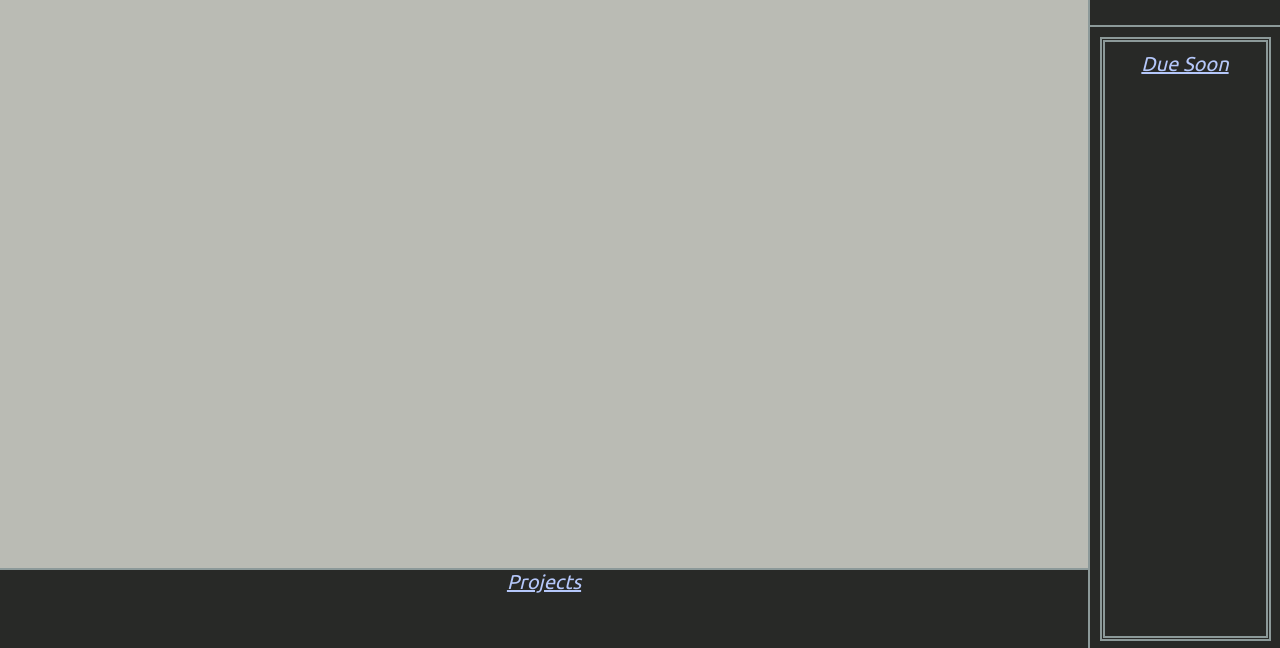
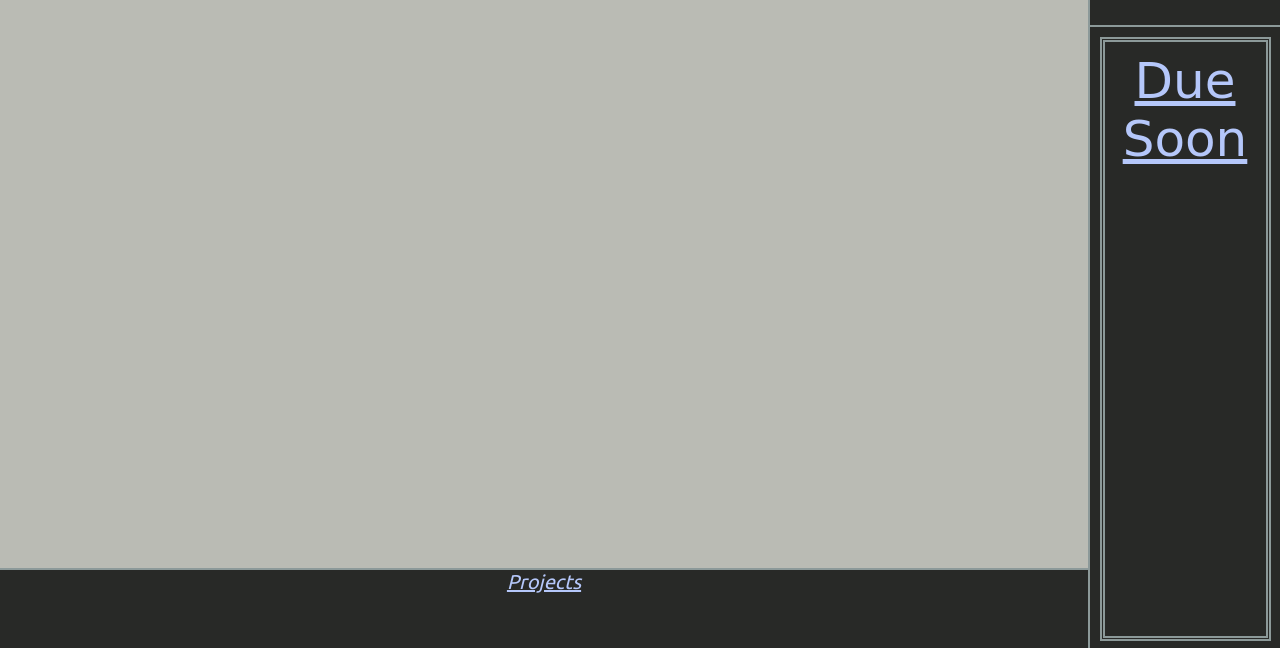
Before and after one commit to rwalsh221/odin_todo, a website built with webpack: page src/index.html in a window 1280 px wide. Shown: the part 180-828 px from the top of the page. Built offline with nearby package versions, Linux system fonts and the light colour scheme; a web font is replaced by a local one; what array-move would draw is missing.

Commit message:
fix todo card btn duplicate id. add h2 to sidebar. deploy

```diff
--- a/src/js/js/render.js
+++ b/src/js/js/render.js
@@ -23,7 +23,7 @@ const renderTodoCard = (element) => {
                                 <p class="todo-card__back--notes" id="notes-$${element.id}">${element.notes}</p>
                                 <h4 class="todo-card__back--checklist-heading heading-quaternary">Checklist</h4>
                                 <ul class="todo-card__back--checklist" id="checklist-$${element.id}"></ul>
-                                <button id="btn__back-$1111" class="btn todo-card__back--btn">todo</button>
+                                <button class="btn todo-card__back--btn">todo</button>
                             </div>
                         </div>`;
 
@@ -125,7 +125,7 @@ const renderSidebar = () => {
   const sidebarArr = [];
 
   const sidebarTitleHtml =
-    '<h4 class="heading-quaternary heading-sidebar">Due Soon</h4>';
+    '<h2 class="heading-secondary heading-sidebar">Due Soon</h2>';
 
   // REMOVE COMPLETE TODO FROM SIDEBAR
   todoArr.forEach((element) => {
--- a/src/scss/base/_typography.scss
+++ b/src/scss/base/_typography.scss
@@ -11,6 +11,7 @@ body {
   color: $color-primary-dark;
 }
 
+.heading-secondary,
 .heading-tertiary {
   font-family: $heading-font;
   font-size: 5rem;
```
Also changed, not shown: 1 other file.
